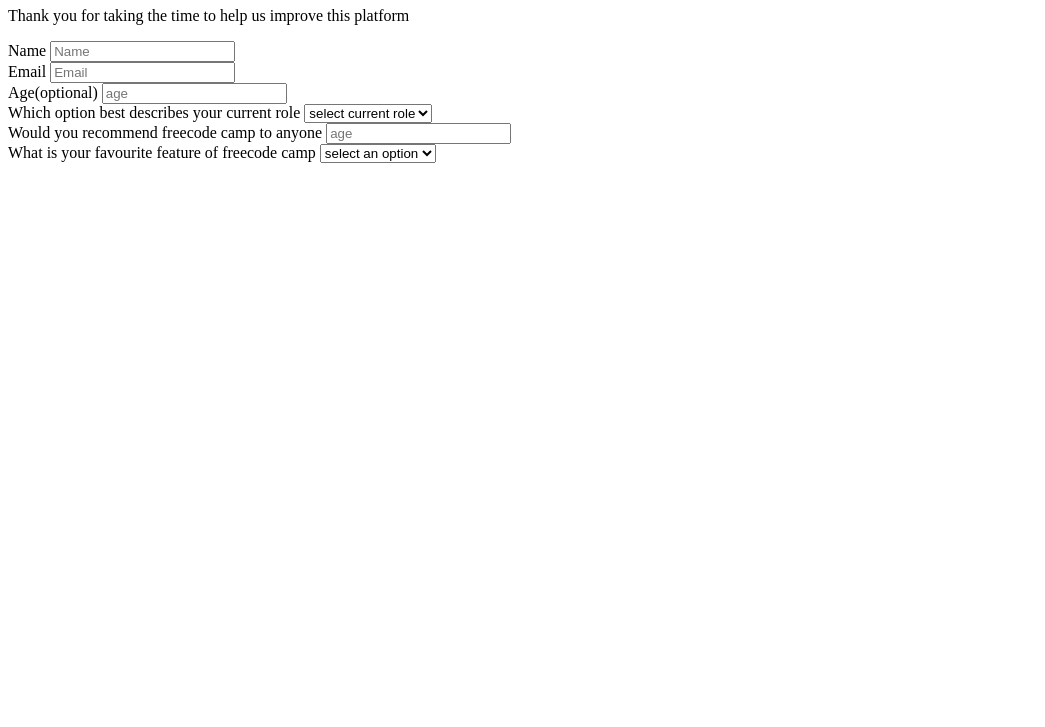
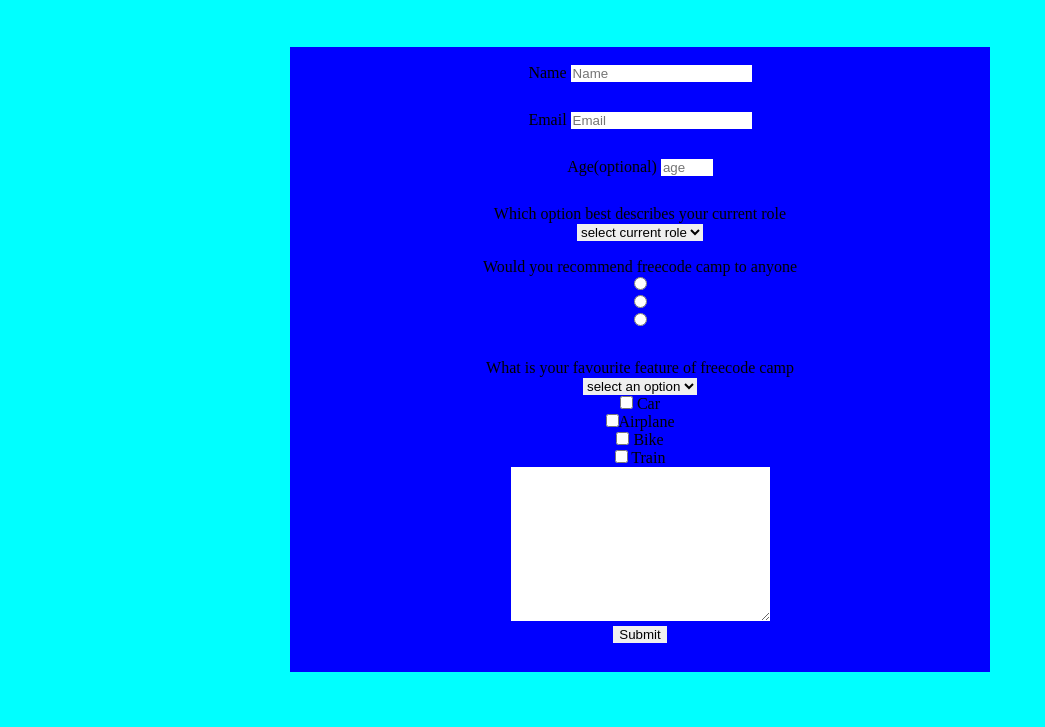
Before and after one commit to SaboorSohaib/Abdul-Laura-Project, a plain HTML site: page index.html in a window 1280 px wide. Shown: the part 73-800 px from the top of the page, without its empty margins (0-1045 px from the left). Drawn offline with Linux system fonts and the light colour scheme.

Commit message:
css and html code

```diff
--- a/CSS.css
+++ b/CSS.css
@@ -4,4 +4,34 @@
 }
 body{
     background-color: aqua;
+
 }
+.container{
+    background-color: blue;
+    position: absolute;
+    top: 40%;
+    left: 50%;
+    transform: translate(-50% , -50%);
+    height: 400px;
+    width: 700px;
+    text-align: center;
+}
+#title{
+    text-align: center;
+}
+p{
+    text-align: center;
+
+}
+.formation{
+    text-align: center;
+    background-color:blue ;
+
+    width: 100%;
+}
+.form-register{
+
+
+    margin: 5px;
+    padding: 12px;
+}
--- a/index.html
+++ b/index.html
@@ -6,6 +6,7 @@
     <meta http-equiv="X-UA-Compatible" content="IE=edge">
     <meta name="viewport" content="width=device-width, initial-scale=1.0">
     <title>Document</title>
+    <link rel="stylesheet" href="CSS.css">
 </head>
 
 <body>
@@ -26,12 +27,12 @@
 
             <div class="form-register">
                 <label class="form-group-label" for="age">Age(optional)</label>
-                <input type="text " name="age" id="age" class="form-input" placeholder="age" required />
+                <input type="number" name="age" id="age" min="0" max="20" class="form-input" placeholder="age" required />
 
             </div>
 
             <div class="form-register">
-                <label class="form-group-label" for="select current role">Which option best describes your current role</label>
+                <label class="form-group-label" for="select current role">Which option best describes your current role</label><br>
                 <select name="role" class="form-input" id="select current role">
                 <option value="role ">select current role</option>
                 <option value="student">Student</option>
@@ -43,12 +44,14 @@
                 </select>
 
                 <div class="form-register">
-                    <label class="form-group-label" for="age">Would you recommend freecode camp to anyone</label>
-                    <input type="text " name="age" id="age" class="form-input" placeholder="age" required />
+                    <label class="form-group-label" for="age">Would you recommend freecode camp to anyone</label><br>
+                    <input type="radio" name="name"><br>
+                    <input type="radio" name="name"><br>
+                    <input type="radio" name="name"><br>
                 </div>
 
                 <div class="form-register">
-                    <label class="form-group-label" for="favourite feature">What is your favourite feature of freecode camp</label>
+                    <label class="form-group-label" for="favourite feature">What is your favourite feature of freecode camp</label><br>
                     <select name="role" class="form-input" id="select an option">
                     <option value="role">select an option</option>
                     <option value="challenges">Challenges</option>
@@ -57,6 +60,18 @@
                     <option value="Open source">Open source</option>
                     </div>
                     </select>
+                    <div>
+                        <input type="checkbox" value="car"> Car <br>
+                        <input type="checkbox" value="AirPlane">Airplane<br>
+                        <input type="checkbox" value="Bike"> Bike<br>
+                        <input type="checkbox" value="train"> Train<br>
+                    </div>
+                    <div>
+                        <textarea name=""  cols="30" rows="10" placeholder="Enter Your Comment here..">
+
+                        </textarea>
+                    </div>
+                    <button id="submit">Submit</button>
         </form>
 </body>
 
```
